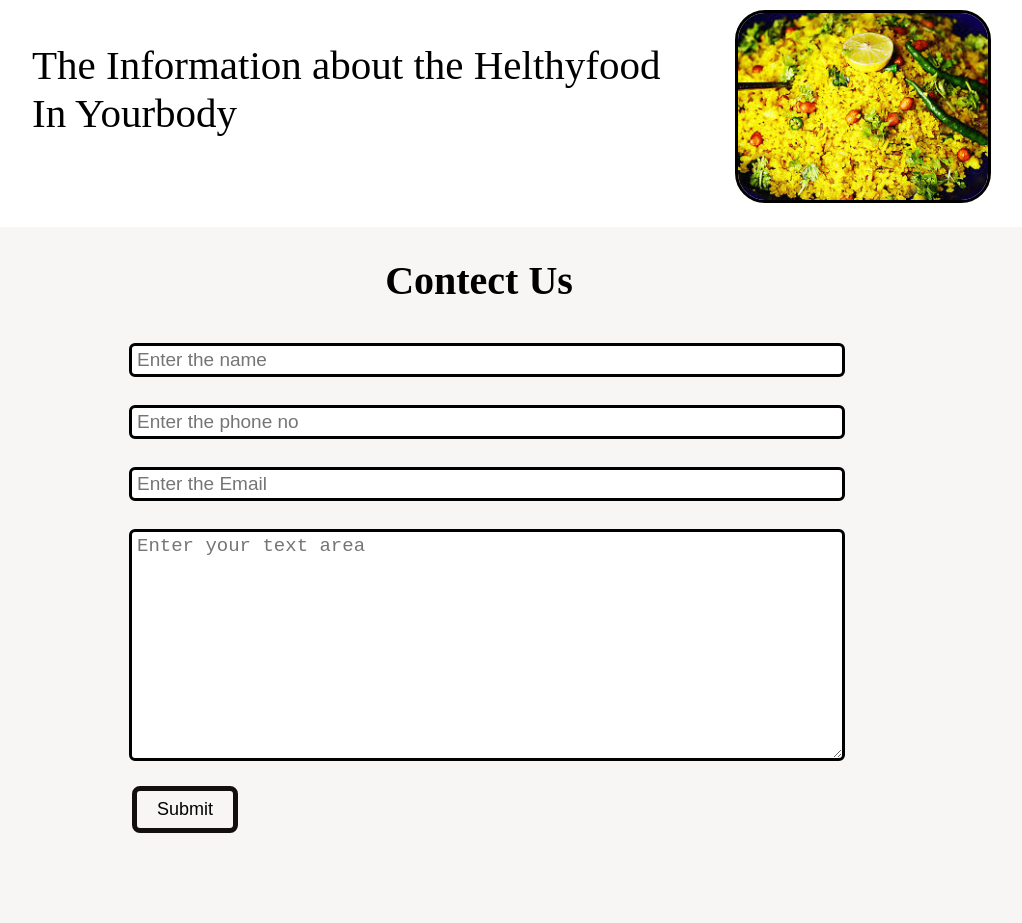
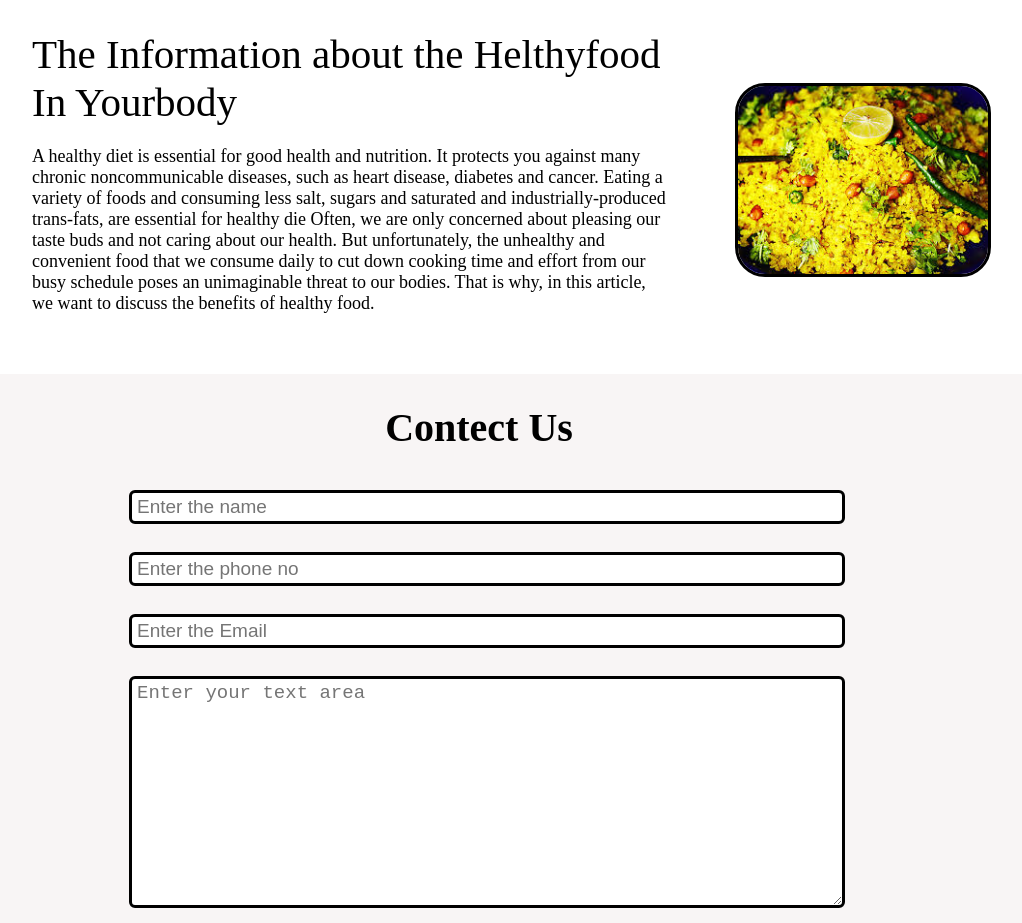
Before and after one commit to RohitProjects/MyFirstProject, a plain HTML site: page index.html in a window 1280 px wide. Shown: the part 1480-2403 px from the top of the page, without its empty margins (161-1183 px from the left). Drawn offline with Linux system fonts and the light colour scheme.

Commit message:
Update index.html

```diff
--- a/index.html
+++ b/index.html
@@ -81,7 +81,7 @@
     <section class="section">
         <div class="para">
         <p class="sectionTag big-text">The Information about the Helthyfood In Yourbody</p>
-        <p class="sectionsubTag smoll-text"A healthy diet is essential for good health and nutrition.
+        <p class="sectionsubTag smoll-text">A healthy diet is essential for good health and nutrition.
            It protects you against many chronic noncommunicable diseases, such as heart disease, diabetes and cancer.
            Eating a variety of foods and consuming less salt, sugars and saturated and industrially-produced trans-fats, are essential for healthy die
            Often, we are only concerned about pleasing our taste buds and not caring about our health.
```
